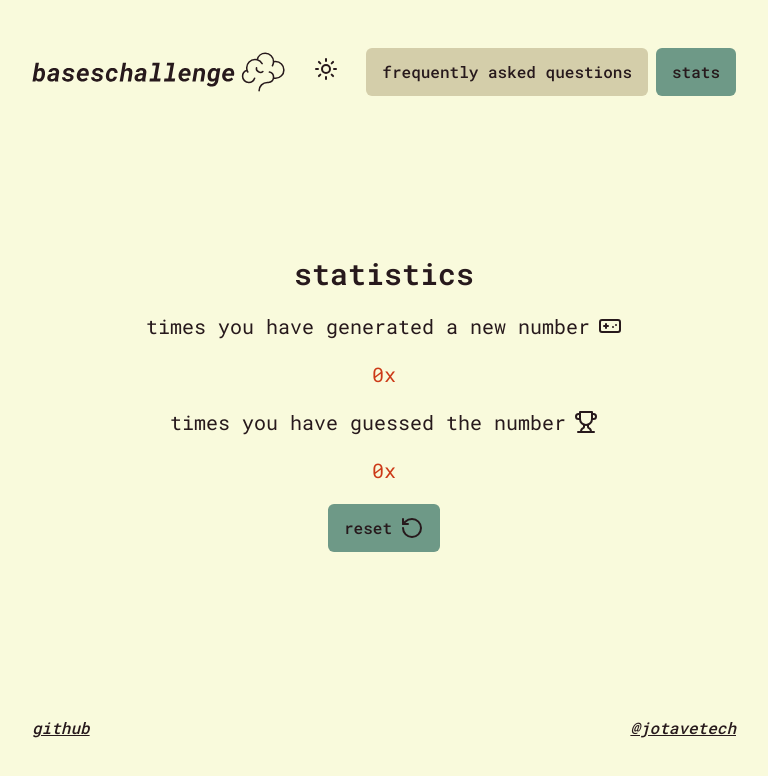
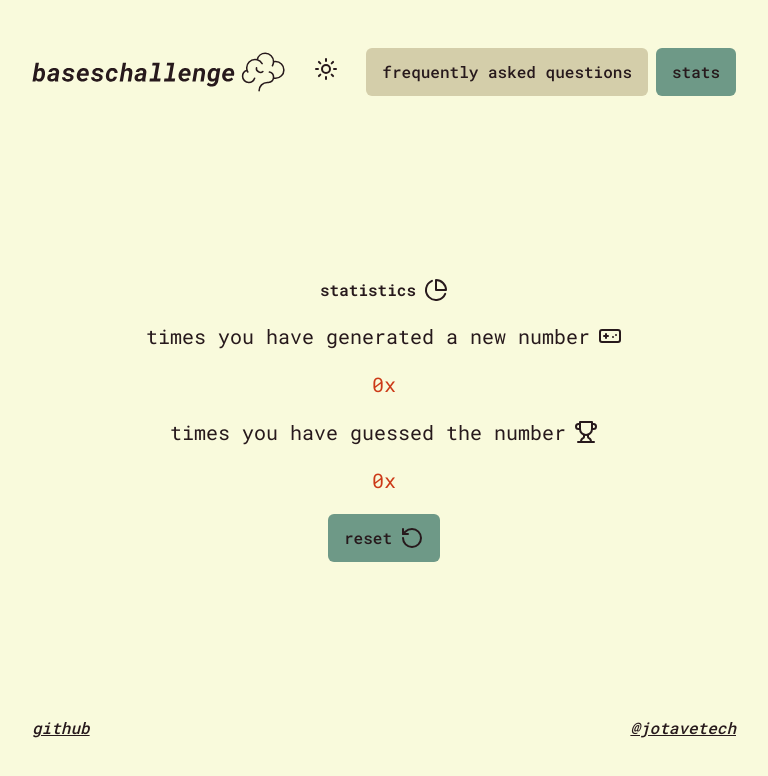
Before and after one commit to jotavetech/baseschallenge, a Next.js app: page /stats in a window 1280 px wide. Shown: the top 776 px of the page, without its empty margins (256-1024 px from the left). Built offline with nearby package versions, Linux system fonts and the light colour scheme.

Commit message:
add icons & new flex style to stats

```diff
--- a/app/faq/page.tsx
+++ b/app/faq/page.tsx
@@ -1,10 +1,11 @@
+import { MessageCircleQuestion } from "lucide-react";
 import Question from "../components/faq/question";
 
 const FaqPage = () => {
   return (
     <div className="py-20 lg:py-36 min-h-screen flex items-center flex-col">
-      <h1 className="text-primary dark:text-primary-dark mt-5 md:mt-10 font-semibold">
-        frequently asked questions
+      <h1 className="text-primary dark:text-primary-dark mt-5 md:mt-10 font-semibold flex items-center gap-2">
+        frequently asked questions <MessageCircleQuestion />
       </h1>
       <ul className="px-10 mt-10 max-w-[600px] space-y-10">
         <Question
--- a/app/stats/page.tsx
+++ b/app/stats/page.tsx
@@ -2,7 +2,7 @@
 
 import { statsType } from "@/types";
 
-import { Gamepad, RotateCcw, Trophy } from "lucide-react";
+import { Gamepad, PieChart, RotateCcw, Trophy } from "lucide-react";
 
 import { useEffect, useState } from "react";
 
@@ -34,11 +34,11 @@ const StatsPage = () => {
   };
 
   return (
-    <div className="py-20 lg:py-36 min-h-screen flex items-center md:justify-start justify-center flex-col">
-      <h1 className="text-primary dark:text-primary-dark md:mt-28 font-semibold text-3xl">
-        statistics
+    <div className="py-20 lg:py-36 min-h-screen flex items-center justify-center flex-col">
+      <h1 className="text-primary dark:text-primary-dark mt-5 md:mt-10 font-semibold flex items-center gap-2">
+        statistics <PieChart />
       </h1>
-      <div className="mt-5 text-center flex flex-col items-center gap-5">
+      <div className="mt-5 text-center flex flex-col items-center justify-center gap-5">
         <p className="text-primary dark:text-primary-dark text-sm md:text-xl flex items-center gap-2">
           times you have generated a new number <Gamepad />
         </p>
```
